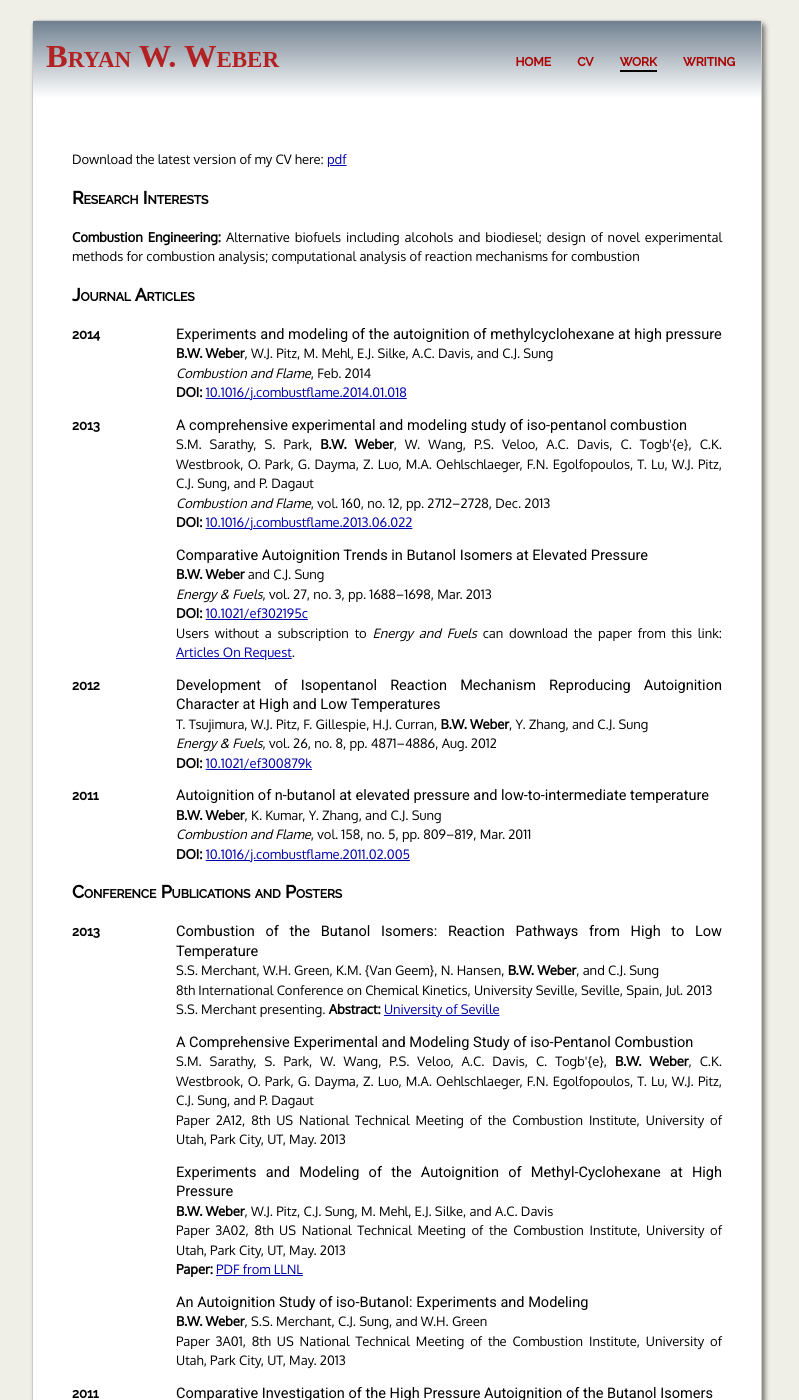
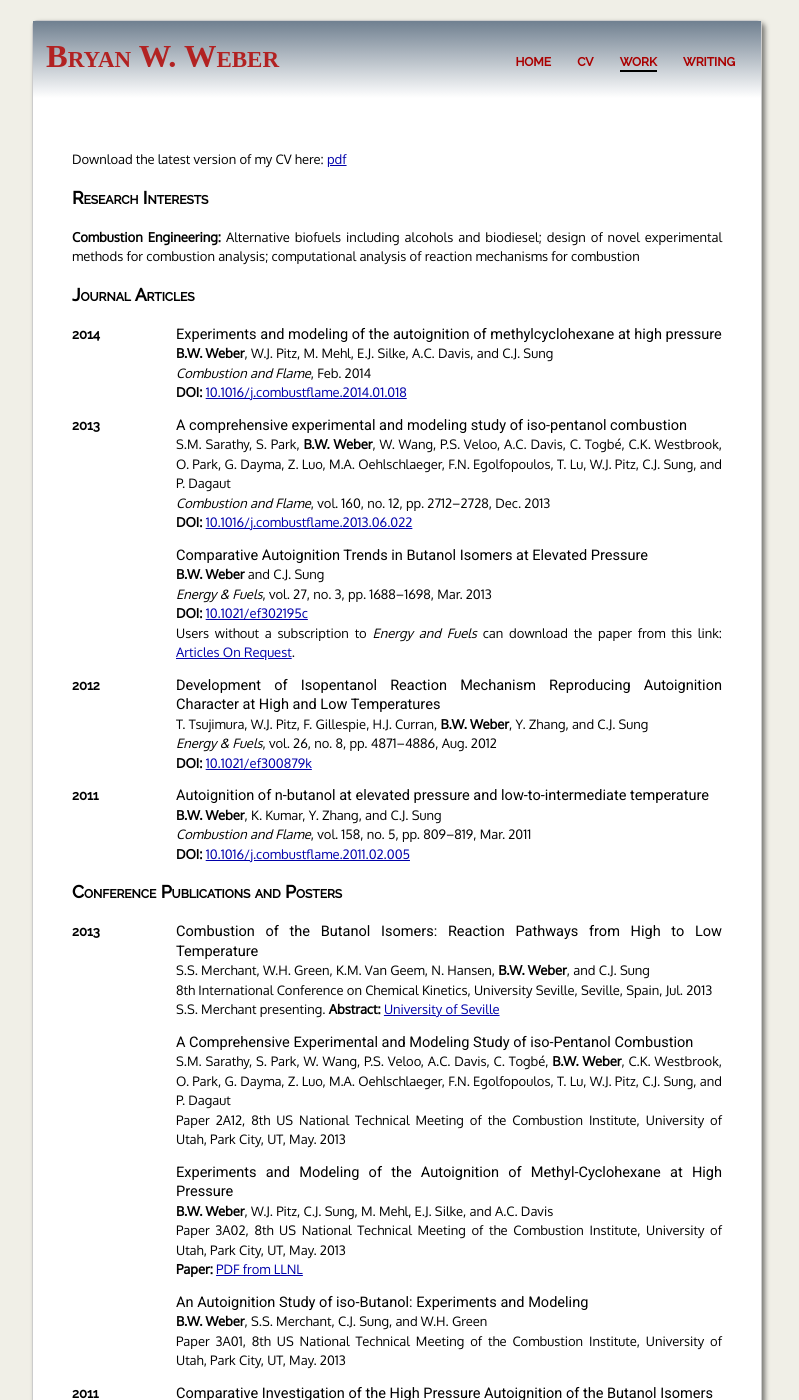
Before and after one commit to bryanwweber/bryanwweber.github.io, a Jekyll site: the page built from work/index.md, in a window 1280 px wide and 1400 px high. Shown: the whole window, without its empty margins (243-1042 px from the left). Built offline with Jekyll 4.4.1, drawn with Linux system fonts in a browser that asks for light colours; some web fonts are replaced; some of the changed text lies outside the part shown.

Commit message:
Fix typos in pubs.md

```diff
--- a/_includes/pubs.md
+++ b/_includes/pubs.md
@@ -15,7 +15,7 @@ Journal Articles
 
 {:.paper}
 <span>A comprehensive experimental and modeling study of iso-pentanol combustion</span>{:.papertitle}
-<span>S.M. Sarathy, S. Park, **B.W. Weber**, W. Wang, P.S. Veloo, A.C. Davis, C. Togb\'{e}, C.K. Westbrook, O. Park, G. Dayma, Z. Luo, M.A. Oehlschlaeger, F.N. Egolfopoulos, T. Lu, W.J. Pitz, C.J. Sung, and P. Dagaut</span>{:.authors}
+<span>S.M. Sarathy, S. Park, **B.W. Weber**, W. Wang, P.S. Veloo, A.C. Davis, C. Togbé, C.K. Westbrook, O. Park, G. Dayma, Z. Luo, M.A. Oehlschlaeger, F.N. Egolfopoulos, T. Lu, W.J. Pitz, C.J. Sung, and P. Dagaut</span>{:.authors}
 <span>_Combustion and Flame_, vol. 160, no. 12, pp. 2712--2728, Dec. 2013</span>{:.journal}
 <span>**DOI:** [10.1016/j.combustflame.2013.06.022](http://dx.doi.org/10.1016/j.combustflame.2013.06.022)</span>{:.doi}
 
@@ -52,14 +52,14 @@ Conference Publications and Posters
 
 {:.paper}
 <span>Combustion of the Butanol Isomers: Reaction Pathways from High to Low Temperature</span>{:.papertitle}
-<span>S.S. Merchant, W.H. Green, K.M. {Van Geem}, N. Hansen, **B.W. Weber**, and C.J. Sung</span>{:.authors}
+<span>S.S. Merchant, W.H. Green, K.M. Van Geem, N. Hansen, **B.W. Weber**, and C.J. Sung</span>{:.authors}
 <span>8th International Conference on Chemical Kinetics, University Seville, Seville, Spain, Jul. 2013</span>{:.journal}
 <span>S.S. Merchant presenting.
 **Abstract:** [University of Seville](http://acdc.sav.us.es/icck2013/images/stories/c-orales/index.html?pageNumber=86)</span>{:.comment}
 
 {:.paper}
 <span>A Comprehensive Experimental and Modeling Study of iso-Pentanol Combustion</span>{:.papertitle}
-<span>S.M. Sarathy, S. Park, W. Wang, P.S. Veloo, A.C. Davis, C. Togb\'{e}, **B.W. Weber**, C.K. Westbrook, O. Park, G. Dayma, Z. Luo, M.A. Oehlschlaeger, F.N. Egolfopoulos, T. Lu, W.J. Pitz, C.J. Sung, and P. Dagaut</span>{:.authors}
+<span>S.M. Sarathy, S. Park, W. Wang, P.S. Veloo, A.C. Davis, C. Togbé, **B.W. Weber**, C.K. Westbrook, O. Park, G. Dayma, Z. Luo, M.A. Oehlschlaeger, F.N. Egolfopoulos, T. Lu, W.J. Pitz, C.J. Sung, and P. Dagaut</span>{:.authors}
 <span>Paper 2A12, 8th US National Technical Meeting of the Combustion Institute, University of Utah, Park City, UT, May. 2013</span>{:.journal}
 
 {:.paper}
@@ -89,7 +89,7 @@ Conference Publications and Posters
 
 {:.paper}
 <span>Combustion of the butanol isomers: Reaction pathways at elevated pressure from low-to-high temperatures.</span>{:.papertitle}
-<span>M.R. Harper, W.H. Green, K.M. {Van Geem}, **B.W. Weber**, C.J. Sung, I. Stranic, D.F. Davidson, and R.K. Hanson</span>{:.authors}
+<span>M.R. Harper, W.H. Green, K.M. Van Geem, **B.W. Weber**, C.J. Sung, I. Stranic, D.F. Davidson, and R.K. Hanson</span>{:.authors}
 <span>Paper \#84, 7th International Conference on Chemical Kinetics, Massachusetts Institute of Technology, Cambridge, MA, Jul. 2011</span>{:.journal}
 <span>W.H. Green presenting.
 **Slides:** [MIT](http://web.mit.edu/icck/documents.html)</span>{:.comment}
```
Also changed, not shown: files/bib/pubs.md (+4 -4 lines).
